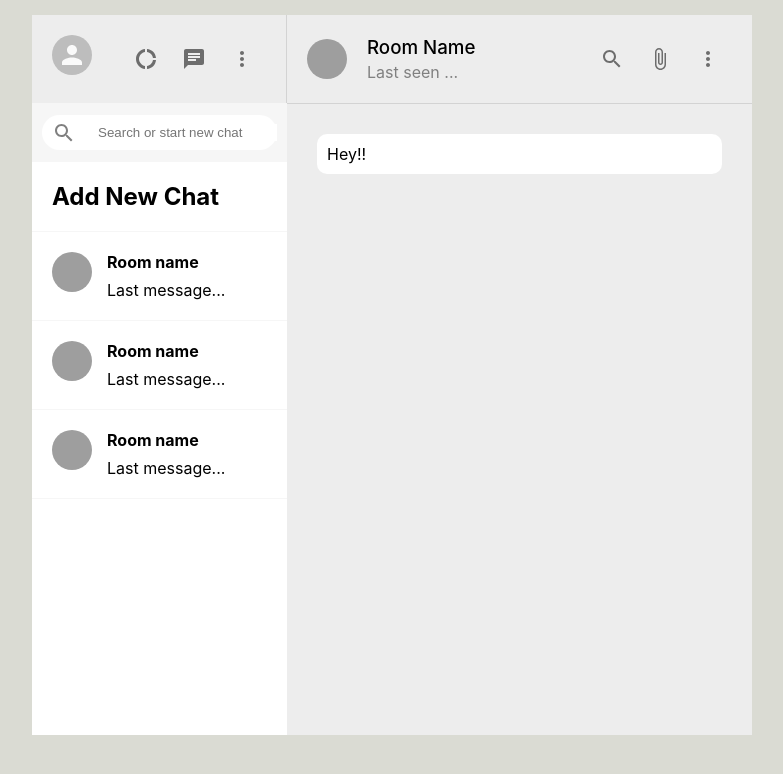
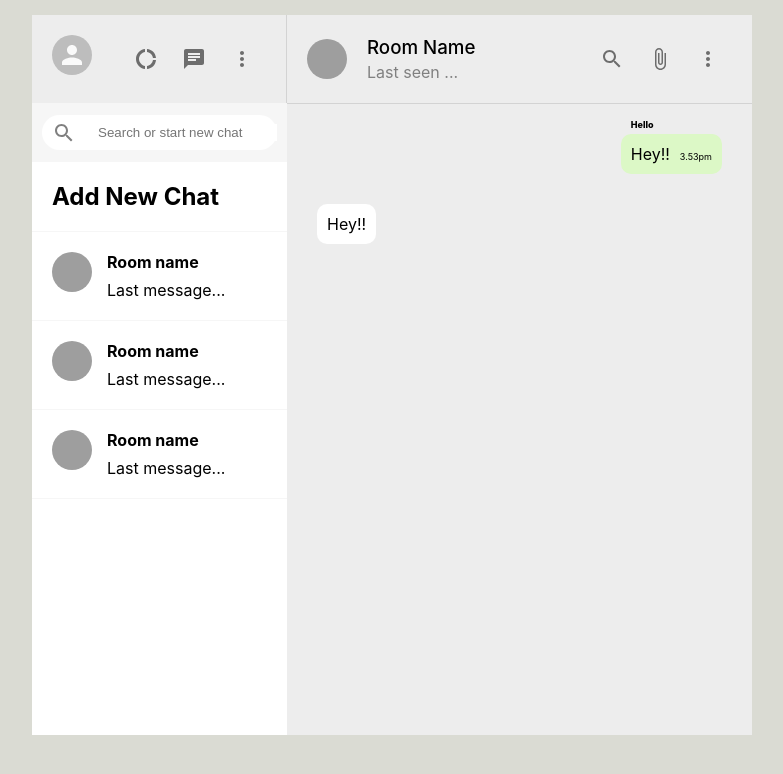
Before and after one commit to Krunal01/WhatsApp-Clone, a React (Create React App) app: page / in a window 1280 px wide. Shown: the top 774 px of the page, without its empty margins (248-1031 px from the left). Built offline with nearby package versions, Linux system fonts and the light colour scheme; grey boxes are pictures that could not be loaded.

Commit message:
chat body message half done

```diff
--- a/src/Chat.css
+++ b/src/Chat.css
@@ -41,4 +41,20 @@
     font-size: 16px;
     background-color: #ffff;
     border-radius: 10px;
+    width: fit-content;
+    margin-bottom: 30px;
 }
+.chat_reciever{
+    margin-left: auto;
+    background-color: #dcf8c6;
+}
+.chat_name{
+    position: absolute ;
+    top: -15px;
+    font-weight: 800;
+    font-size: xx-small;
+}
+.chat_timeStamp{
+    font-size: xx-small;
+    margin-left: 10px ;
+}
--- a/src/Chat.js
+++ b/src/Chat.js
@@ -33,6 +33,11 @@ function Chat() {
         </div>
       </div>
       <div className="chat_body">
+        <p className="chat_message   chat_reciever">
+          <span className="chat_name">Hello</span>
+          Hey!!
+          <span className="chat_timeStamp">3.53pm</span>
+        </p>
         <p className="chat_message">Hey!!</p>
       </div>
       <div className="chat_footer"></div>
```
